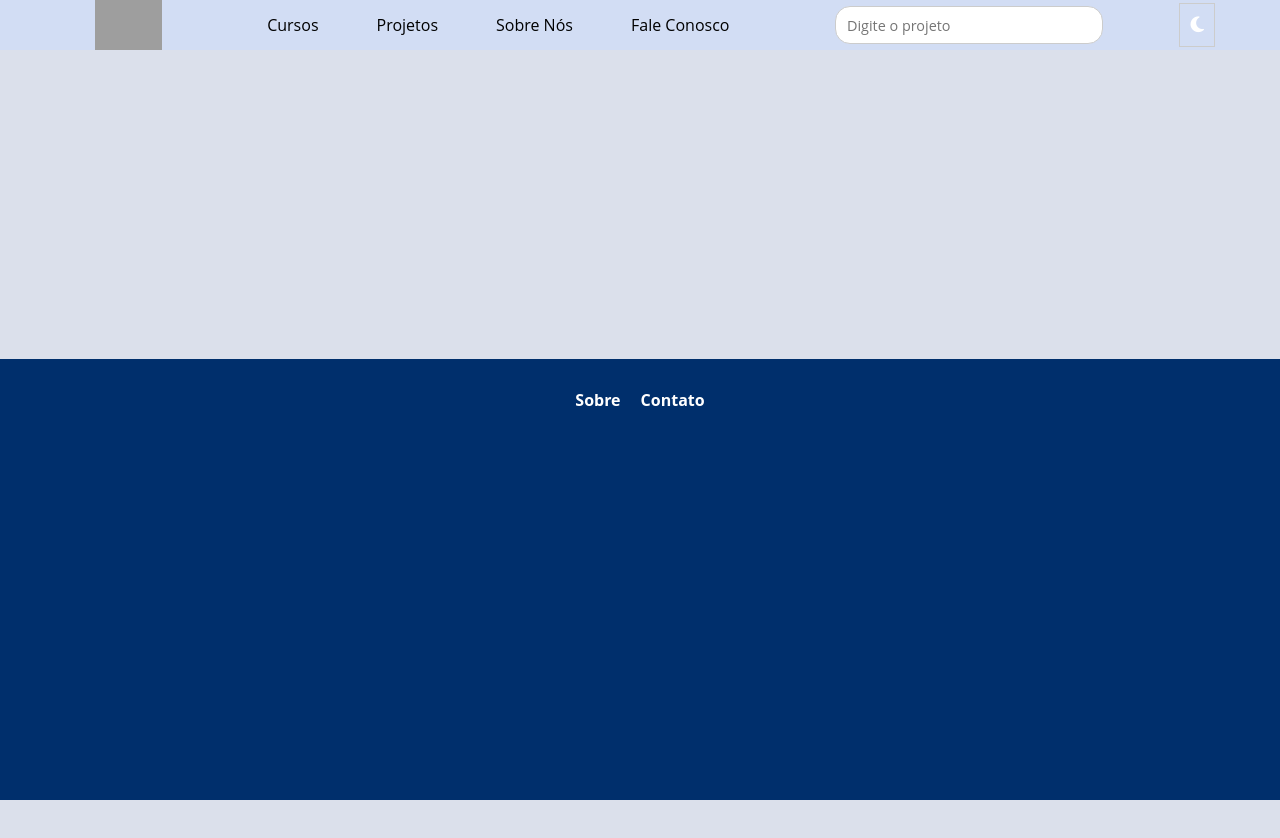
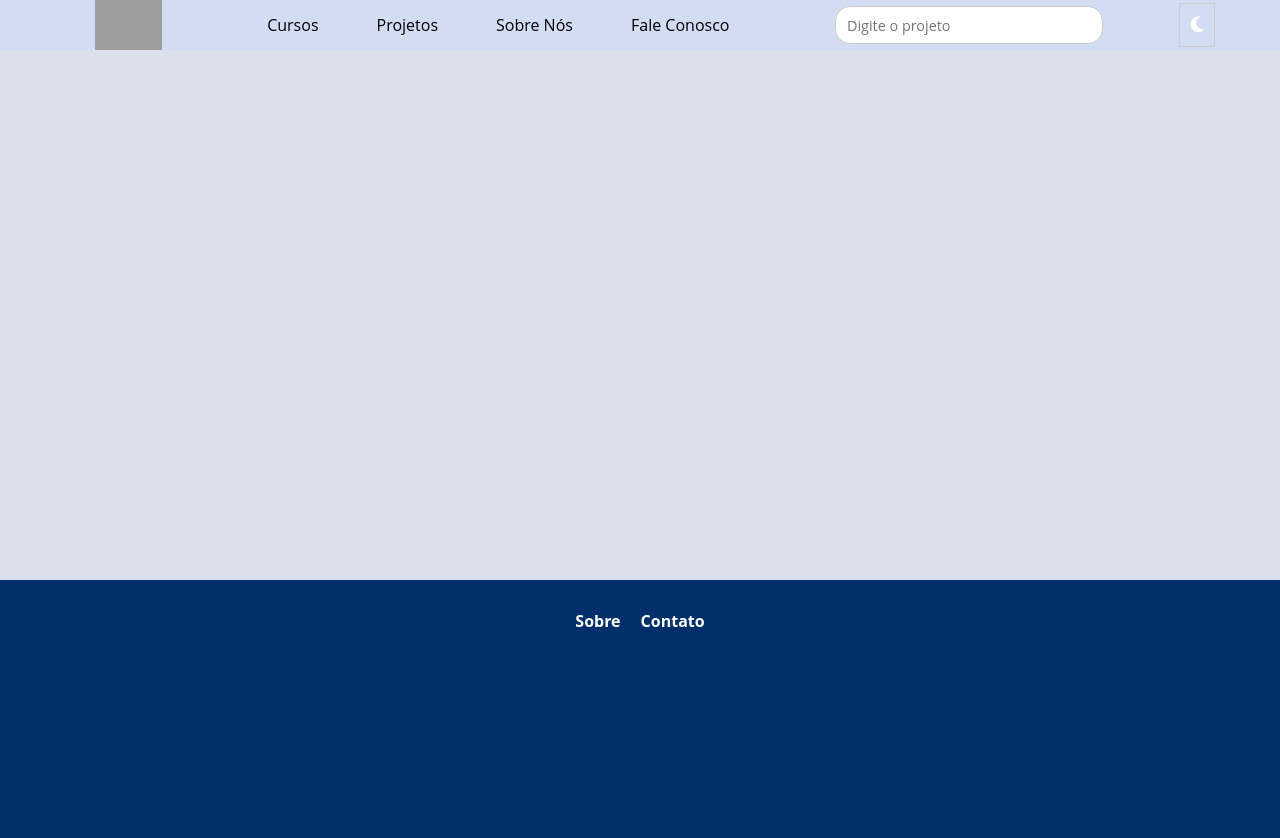
Before and after one commit to gl-dias/Projeto_Front_End, a React (Create React App) app: page / in a window 1280 px wide. Shown: the top 838 px of the page. Before the commit the page ends 800 px from the top, so only its background shows below. Built offline with nearby package versions, Linux system fonts and the light colour scheme; grey boxes are pictures that could not be loaded.

Commit message:
Update Footer.css

```diff
--- a/src/components/Footer/Footer.css
+++ b/src/components/Footer/Footer.css
@@ -6,7 +6,7 @@ html, body {
 .App {
   display: flex;
   flex-direction: column;
-  min-height: 100vh;
+  height: 150vh;
 }
 
 .App > * {
```
